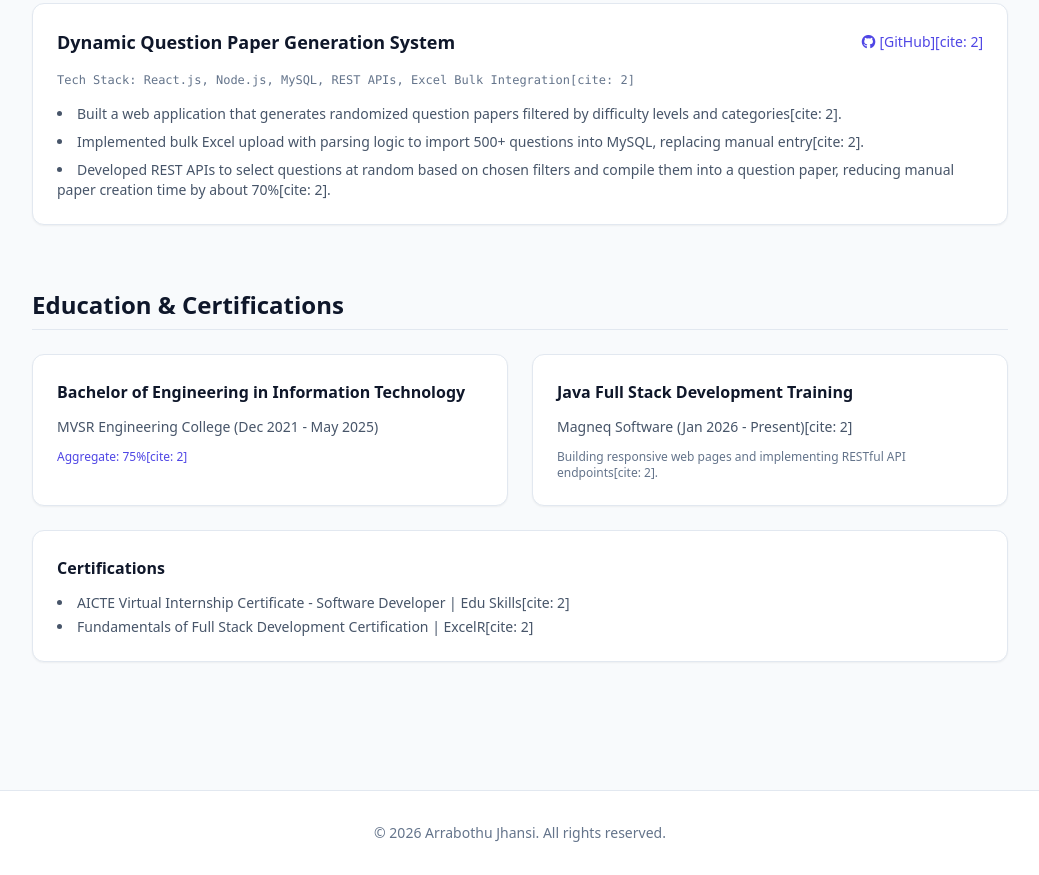
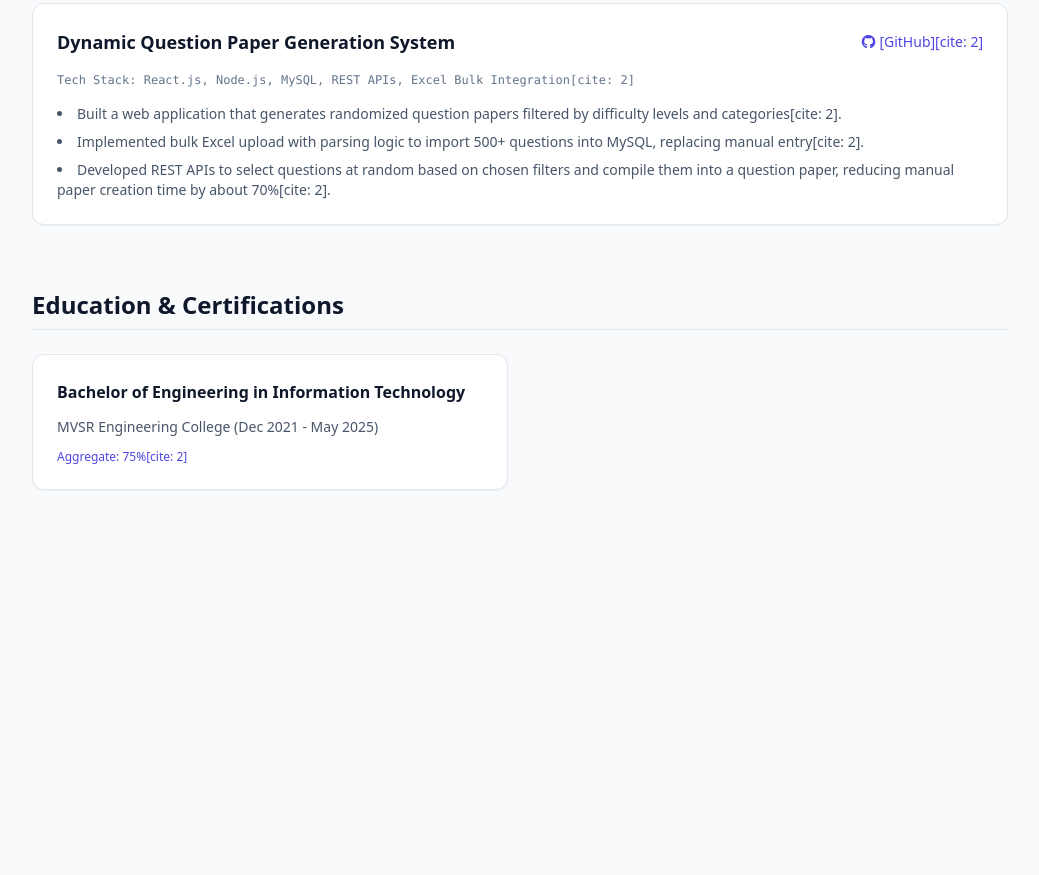
Before and after one commit to Jhansi184/arrabothu-jhansi.github.io, a plain HTML site: page index.html in a window 1280 px wide. Shown: the part 1620-2495 px from the top of the page, without its empty margins (120-1159 px from the left). After the commit the page ends 2158 px from the top, so only its background shows below. Drawn offline with nearby package versions, Linux system fonts and the light colour scheme.

Commit message:
Add files via upload

```diff
--- a/index.html
+++ b/index.html
@@ -36,7 +36,7 @@
     <main class="max-w-5xl mx-auto px-6 py-12 space-y-16">
 
         <!-- Hero Section -->
-        <section class="space-y-6 pt-4">
+        <section id="about" class="space-y-6 pt-4">
             <div class="inline-block px-3 py-1 bg-indigo-50 text-indigo-700 text-xs font-semibold rounded-full uppercase tracking-wider">
                 Java Full Stack Developer
             </div>
@@ -141,30 +141,4 @@
                 <div class="bg-white p-6 rounded-xl border border-slate-200 shadow-sm space-y-3">
                     <h3 class="font-semibold text-slate-900">Bachelor of Engineering in Information Technology</h3>
                     <p class="text-sm text-slate-600">MVSR Engineering College (Dec 2021 - May 2025)</p>
-                    <p class="text-xs font-medium text-indigo-600">Aggregate: 75%[cite: 2]</p>
-                </div>
-                <div class="bg-white p-6 rounded-xl border border-slate-200 shadow-sm space-y-3">
-                    <h3 class="font-semibold text-slate-900">Java Full Stack Development Training</h3>
-                    <p class="text-sm text-slate-600">Magneq Software (Jan 2026 - Present)[cite: 2]</p>
-                    <p class="text-xs text-slate-500">Building responsive web pages and implementing RESTful API endpoints[cite: 2].</p>
-                </div>
-            </div>
-
-            <div class="bg-white p-6 rounded-xl border border-slate-200 shadow-sm space-y-3">
-                <h3 class="font-semibold text-slate-900">Certifications</h3>
-                <ul class="list-disc list-inside space-y-1 text-sm text-slate-600">
-                    <li>AICTE Virtual Internship Certificate - Software Developer | Edu Skills[cite: 2]</li>
-                    <li>Fundamentals of Full Stack Development Certification | ExcelR[cite: 2]</li>
-                </ul>
-            </div>
-        </section>
-
-    </main>
-
-    <!-- Footer -->
-    <footer class="bg-white border-t border-slate-200 mt-20 py-8 text-center text-sm text-slate-500">
-        <p>&copy; 2026 Arrabothu Jhansi. All rights reserved.</p>
-    </footer>
-
-</body>
-</html>
+                    <p class="text-xs font-medium text-indigo-600">Aggregate: 75%[cite: 2]
```
